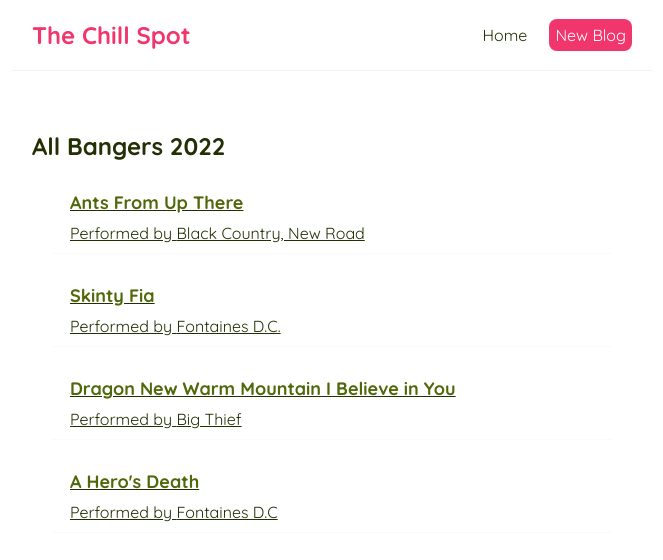
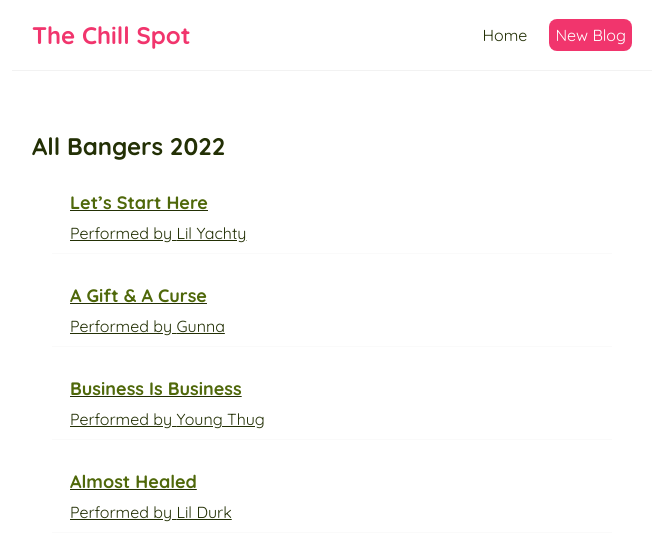
Before and after one commit to Kipkorir74/rock_n_roll, a React (Create React App) app: page / in a window 1280 px wide. Shown: the top 560 px of the page, without its empty margins (308-971 px from the left). Built offline with nearby package versions, Linux system fonts and the light colour scheme; data requests are answered from the project's data file.

Commit message:
changes on the songs list

```diff
--- a/Data/db.json
+++ b/Data/db.json
@@ -1,27 +1,27 @@
 {
   "blogs": [
     {
-      "title": "Ants From Up There ",
-      "review": "Black Country, New Road’s second album finds the seven-piece ensemble subtly evolving their experimental post-punk in a way that suggests they are starting to take themselves more seriously. There’s less of a tendency to think that they’ve doffed their cap to the likes of Slint and Shellac on this record, and while I never thought the debut lacked confidence, it feels like this is the record on which they are coming into full bloom.",
-      "artist": "Black Country, New Road ",
+      "title": "Let’s Start Here",
+      "review": "For rap fans, the biggest shock of the year so far came when Lil Yachty dropped his new album Let’s Start Here back in January. Without announcing any intent to switch genres, Yachty shifted his style drastically. The album is a Funkadelic-inspired embrace of classic psychedelic rock and soul music. While many rappers from Logic to Vic Mensa to Kid Cudi have tried to crossover into the world of rock music, none do it as well as Yachty.",
+      "artist": "Lil Yachty ",
       "id": 1
     },
     {
-      "title": "Skinty Fia",
-      "review": "A magnificent third album which serves as the crowning point of a career that is, excitingly, still in its infancy. With their third album, Fontaines D.C. have grappled with weightier topics, experimented with more genres, and pushed themselves further than they have in the past. What’s even more impressive is that in doing so they’ve made their best album yet. The album fits perfectly with the mood of the times and it’s apparent that these songs were built with an honest, emotional grit.",
-      "artist": "Fontaines D.C.",
+      "title": "A Gift & A Curse",
+      "review": "Throughout the project, Gunna gives us a ton of insight into where he is mentally. On tracks like “Back To The Moon,” “Back At It” and “I Was Just Thinking,” Gunna takes direct shots at those who have put dirt on his name. Additionally, he gave us one of the best songs of the year with the incredibly catchy “fukumean.” The Atlanta rapper’s hunger throughout the album makes this one of the best listens of the year so far. Naturally, people are going to compare this project to Young Thug’s and Lil Durk’s. These comparisons are valid. However, the context behind this project is a bit different and you have to appreciate Wunna’s ability to overcome adversity.",
+      "artist": "Gunna",
       "id": 2
     },
     {
-      "title": "Dragon New Warm Mountain I Believe in You",
-      "review": "An abundance of styles gives the potential for a new favourite song every time you listen to this rich album. With Dragon… we glimpse Big Thief’s magic in action, like pressing an ear to the rehearsal room door. It’s a lived experience, open-hearted and spontaneous, that pushes the boundaries of what the four, between them, can create.",
-      "artist": "Big Thief",
+      "title": "Business Is Business",
+      "review": "The album’s very essence, comprising tracks that Thug safeguarded over the years, serves as a testament to his timeless approach to crafting hits. “Jonesboro” flawlessly marries Metro’s eerie production with Thug’s haunting recollections of Cleveland Ave. And let’s not forget the infectious earworms like “Oh U Went” featuring Drake and “Hellcat Kenny” featuring Lil Uzi Vert, destined to dominate summer playlists.",
+      "artist": "Young Thug",
       "id": 3
     },
     {
-      "title": "A Hero's Death",
-      "review": "With poetry suffusing both lyrics and music, Fontaines DC capture being young in all its excitement and challenges, its confidence and despair: those years where it feels like you’re trying to find a foothold with your hands. It’s not easy, but then what great album, or life, ever is?Rather than succumb to difficult second album syndrome, Fontaines D.C. have emerged frontrunners in an already filed of vital, important young bands. A Hero's Death is a resounding victory.",
-      "artist": "Fontaines D.C",
+      "title": "Almost Healed",
+      "review": "Few trap albums this year are as self-aware and hard-hitting as the Chicago MC’s latest offering. Lil Durk’s Almost Healed sees Smruk balance a thin line, loyalty to the streets and acknowledgement of its cyclical pain, with blunt but heart-wrenching detail and skill. “I send money to jails, I send money for funerals, even though they goin’ to hell for all them n***as they killed,” he raps on the track “Pelle Coat.” “You know I’m part of my brother ‘nem forever ever, ever, I’m goin’ to hell.” For every threat to his opposition or bar about his wealth or hedonism, he recognizes his personal flaws and aims to fix them.",
+      "artist": "Lil Durk",
       "id": 4
     }
   ]
--- a/src/BlogList.js
+++ b/src/BlogList.js
@@ -3,6 +3,7 @@
         <div className="blog-list">
             <h2>{title}</h2>
             { blogs.map((blog) => (
+
                 <div className="blogPreview" key = {blog.id}>
                     <a href={`/blogs/${blog.id}`}>
 
@@ -13,6 +14,7 @@
                 </div>
             ))}
 
+
         </div>
      );
 }
--- a/src/Create.js
+++ b/src/Create.js
@@ -39,9 +39,10 @@
                 <label>Artist/Band:</label>
                 <select value= {artist}
                 onChange={ (e)=>{setArtist(e.target.value)}}>
-                    <option value="Black Country, New Road">Black Country, New Road</option>
-                    <option value="Fontaines D.C">Fontaines D.C</option>
-                    <option value="Big Thief">Big Thief</option>
+                    <option value="Lil Yachty">Lil Yachty</option>
+                    <option value="Gunna">Gunna</option>
+                    <option value="Young Thug">Young Thug</option>
+                    <option value="Lil Durk">Lil Durk</option>
                 </select>
                 {!isPending && <button>Add Review</button>}
                 {isPending && <button disabled>Adding Review...</button>}
--- a/src/Home.js
+++ b/src/Home.js
@@ -3,7 +3,7 @@
 import useFetch from './useFetch';
 
 const Home = () => {
-    const {data: blogs, isPending, error} = useFetch("http://localhost:8000/blogs")
+    const {data: blogs, isPending, error} = useFetch("http://localhost:3000/blogs")
     return (
         <div className="home">
             {error && <div> {error} </div>}
```
